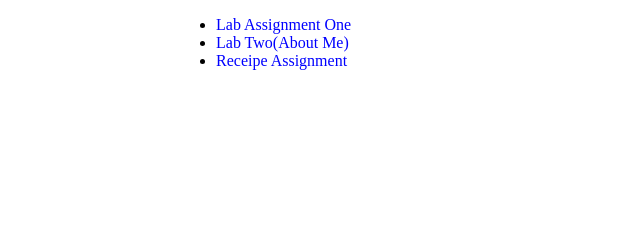
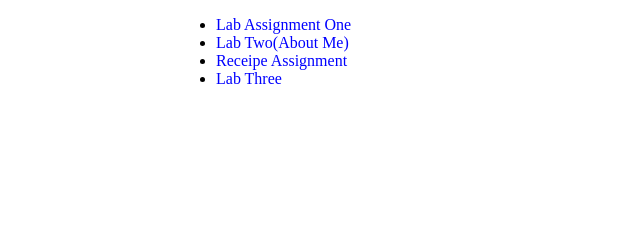
Before and after one commit to beeaklilu/beeaklilu.github.io, a plain HTML site: page index.html in a window 1280 px wide. Shown: the part 210-450 px from the top of the page, 14-654 px from the left. Drawn offline with Linux system fonts and the light colour scheme.

Commit message:
add link to movie page

```diff
--- a/index.html
+++ b/index.html
@@ -26,6 +26,7 @@
 				<li><a href="index.html">Lab Assignment One</a></li>
 				<li><a href="about.html">Lab Two(About Me)</a></li>
 				<li><a href="pie.html">Receipe Assignment</a></li>
+				<li><a href="tmnt.html">Lab Three</a></li>
 			</ul>
 
 
```
